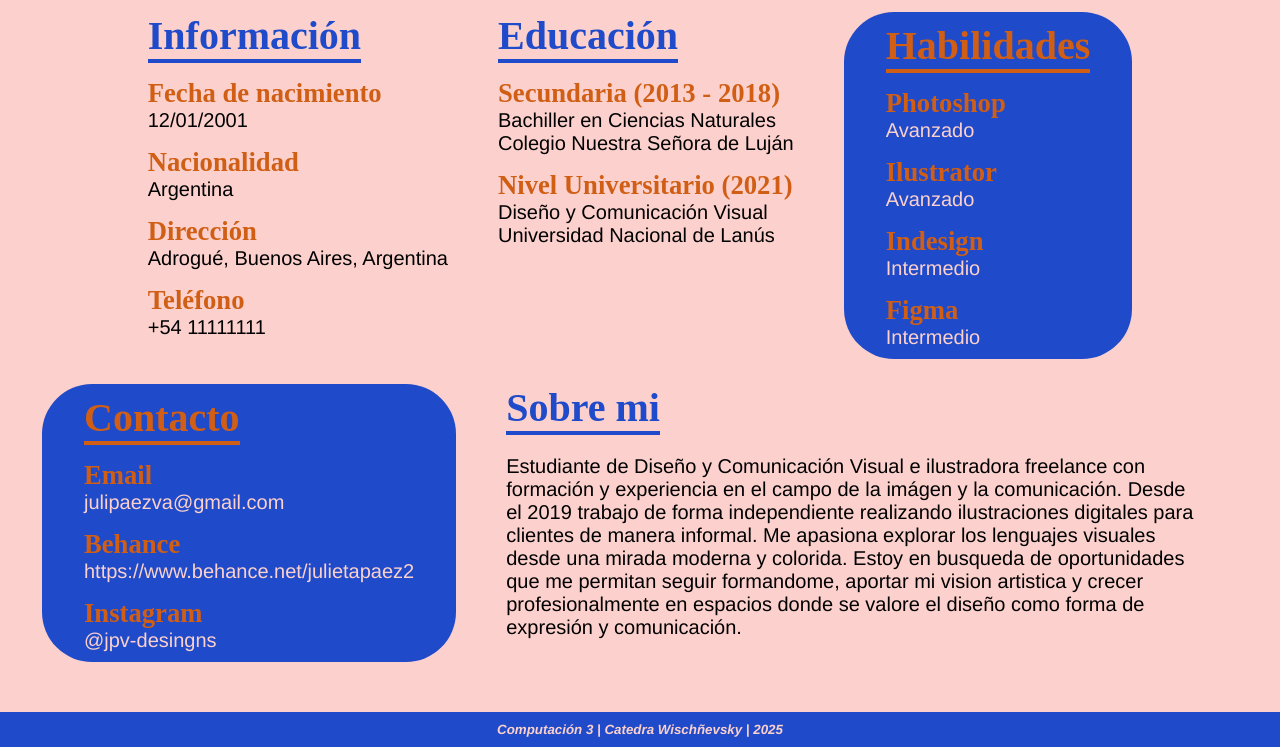
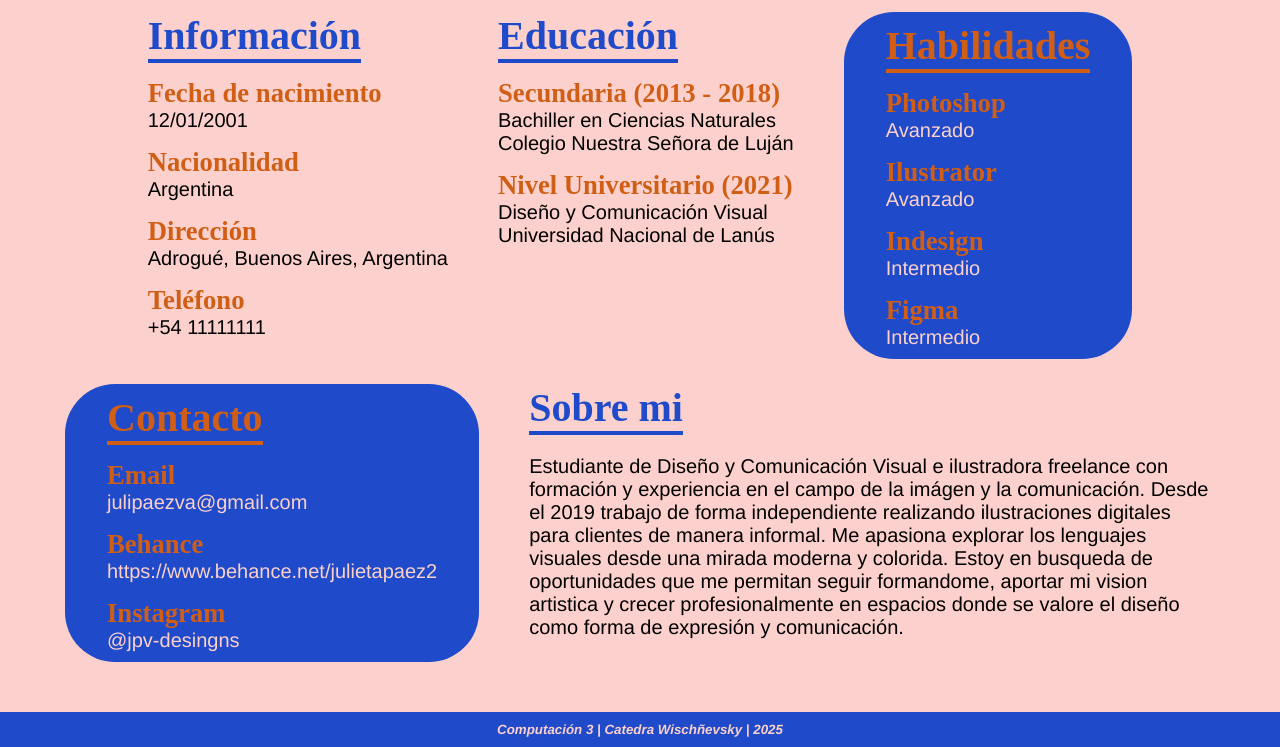
Before and after one commit to Julipaezva/TP1_Paez-Varela-Julieta, a plain HTML site: page index.html in a window 1280 px wide. Shown: the part 696-1443 px from the top of the page. Drawn offline with Linux system fonts and the light colour scheme; a web font is replaced by a local one.

Commit message:
entrega, último cambio

```diff
--- a/estilos.css
+++ b/estilos.css
@@ -191,7 +191,7 @@ nav a:hover {
 }
 
 .foto {
-  width: 500px;
+  width: 480px;
   border-radius: 300px;
   border: #1F4AC9 10px solid;
 }
@@ -228,11 +228,13 @@ nav a:hover {
   display: flex;
   flex-direction: row;
   align-items: flex-start;
-  align-content: center;
+  justify-content: center;
   flex-wrap: wrap;
   max-width: 1920px;
   gap: 50px;
   margin-top: 25px;
+  margin-left: 65px;
+  margin-right: 65px;
 }
 
 .contacto {
@@ -241,7 +243,6 @@ nav a:hover {
   padding-left: 42px;
   padding-right: 42px;
   padding-bottom: 10px;
-  margin-left: 42px;
   background-color: #1F4AC9;
   border-radius: 50px;
 }
@@ -249,8 +250,7 @@ nav a:hover {
 .sobre-mi{
   flex-grow: 2;
   flex-shrink: 0;
-  width: 400px;
-  margin-right: 80px;
+  width: 350px;
   text-align:left;
 }
 
```
